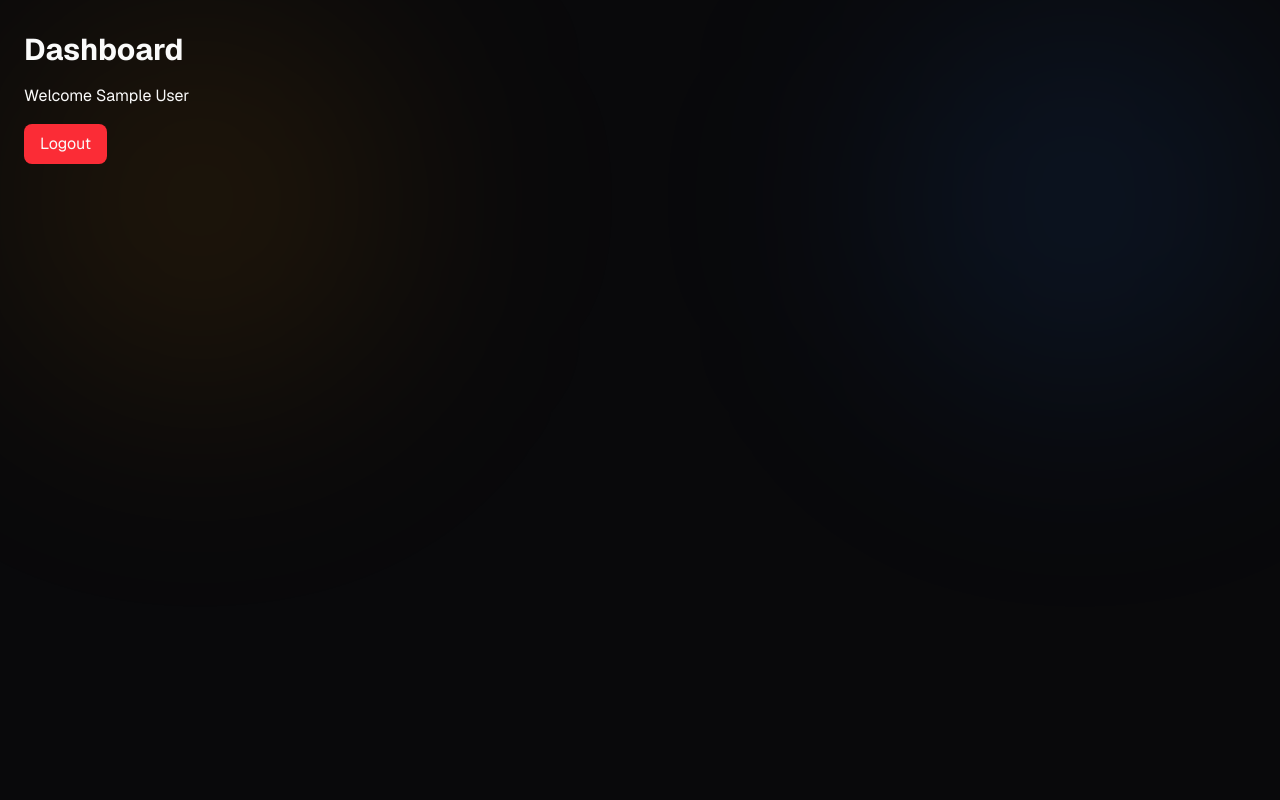
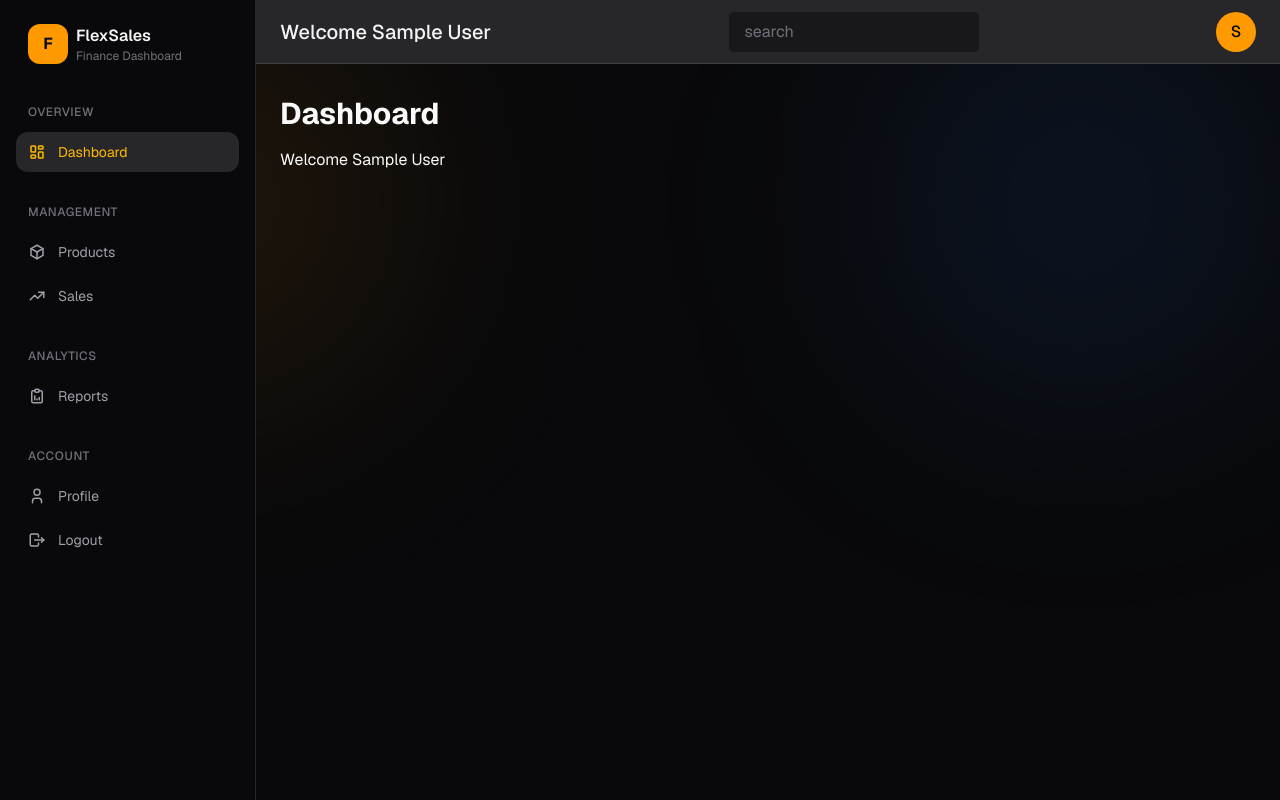
Before and after one commit to yoanny2023/sales-management-system, a Next.js app in the folder sales-ui/: page /dashboard in a window 1280 px wide. Built offline with nearby package versions, Linux system fonts and the light colour scheme; sample sign-in values are in the browser's storage.

Commit message:
add sidebar to dashboard layout & adjust spacing

```diff
--- a/sales-ui/src/app/(dashboard)/dashboard/page.tsx
+++ b/sales-ui/src/app/(dashboard)/dashboard/page.tsx
@@ -1,12 +1,13 @@
 "use client"
 
+import PageContainer from '@/components/layout/PageContainer';
 import { useAuth } from '@/context/authContext'
 
 function DashboardPage() {
  const{user,logout} = useAuth();
 
   return (
-    <>
+    <PageContainer>
        <h1 className="text-3xl font-bold">
         Dashboard
       </h1>
@@ -14,14 +15,7 @@ function DashboardPage() {
       <p className="mt-4">
         Welcome {user?.name}
       </p>
-
-      <button
-        onClick={logout}
-        className="mt-4 rounded-lg bg-red-500 px-4 py-2"
-      >
-        Logout
-      </button>
-    </>
+    </PageContainer>
   )
 }
 
--- a/sales-ui/src/app/(dashboard)/layout.tsx
+++ b/sales-ui/src/app/(dashboard)/layout.tsx
@@ -5,6 +5,8 @@ import { useAuth } from "@/context/authContext";
 import { useEffect } from "react"
 import { useRouter } from "next/navigation";
 import Loading from "@/components/ui/Loading";
+import Navbar from "@/components/layout/Navbar";
+import Sidebar from "@/components/layout/Sidebar";
 
 export default function DashboardLayout({
   children,
@@ -26,8 +28,15 @@ export default function DashboardLayout({
   if(!isAuthenticated) return <Loading />;
 
   return (
-    <PageContainer>
-      {children}
-    </PageContainer>
+    <div className="flex min-h-screen">
+      <Sidebar />
+      <div className="flex flex-1 flex-col">
+        <Navbar />
+
+        <main className="flex-1">
+          {children}
+        </main>
+      </div>
+    </div>
   );
 }
--- a/sales-ui/src/components/layout/Navbar.tsx
+++ b/sales-ui/src/components/layout/Navbar.tsx
@@ -0,0 +1,42 @@
+"use client"
+
+import { useAuth } from '@/context/authContext';
+import { IconMenu3 } from '@tabler/icons-react'
+import { useRouter } from 'next/navigation';
+import Input from '../ui/Input';
+
+function Navbar() {
+  const router = useRouter();
+  const{logout,user} = useAuth();
+
+  function onMenuClick(){
+
+  }
+
+  function handleLogout(){
+    logout()
+    router.replace("/login")
+  }
+
+  return (
+   <header className="w-full h-16 px-6 bg-zinc-800 border-b border-zinc-700 flex items-center justify-between">
+      {/* <button
+        onClick={onMenuClick}
+        className="lg:hidden text-zinc-200 cursor-pointer"
+      >
+        <IconMenu3 stroke={2} className="text-amber-500" size={18} />
+      </button> */}
+
+      <span className="font-medium text-sm md:text-md md:text-xl text-zinc-100">
+        {`Welcome ${user?.name}`}
+      </span>
+
+      <Input type="search" placeholder="search" className='w-auto' />
+      <div className="flex items-center justify-center font-medium h-10 w-10 rounded-full text-zinc-950 bg-amber-500">
+        {user?.name.toLowerCase().slice(0,1).toUpperCase()}
+      </div>
+    </header>
+  )
+}
+
+export default Navbar
--- a/sales-ui/src/components/layout/PageContainer.tsx
+++ b/sales-ui/src/components/layout/PageContainer.tsx
@@ -11,8 +11,7 @@ function PageContainer({
     <main
       {...props}
       className={cn(
-        "mx-auto w-full max-w-7xl",
-        "px-4 py-6 md:px-6 md:py-8",
+        "mx-auto w-full max-w-7xl px-4 py-6 md:px-6 md:py-8",
         className
       )}
     >
--- a/sales-ui/src/components/layout/Sidebar.tsx
+++ b/sales-ui/src/components/layout/Sidebar.tsx
@@ -0,0 +1,92 @@
+"use client"
+
+import { usePathname, useRouter } from "next/navigation"
+import { sidebarLinks } from "@/constants/sidebarLinks";
+import { IconX } from "@tabler/icons-react";
+import { cn } from "@/lib/utils";
+import { useAuth } from "@/context/authContext";
+import Link from "next/link";
+
+type SidebarProps = {
+  onClose?: () => void;
+};
+
+function Sidebar({onClose}: SidebarProps) {
+  const pathname = usePathname();
+  const router = useRouter();
+  const { logout } = useAuth();
+
+  function handleLogout() {
+    logout();
+    router.replace("/login");
+  }
+
+  return (
+    <aside className="hidden md:flex h-screen w-64 shrink-0 flex-col border-r border-zinc-800 bg-zinc-950 px-4 py-6">
+
+      <div className="mb-10 flex items-center gap-2 px-3">
+        <div className="flex h-10 w-10 items-center justify-center rounded-xl bg-amber-500 font-bold text-zinc-950">
+          F
+        </div>
+
+        <div>
+          <h2 className="font-semibold text-zinc-100">
+            FlexSales
+          </h2>
+          <p className="text-xs text-zinc-500">
+            Finance Dashboard
+          </p>
+        </div>
+      </div>
+
+      <nav className="flex flex-col gap-8">
+        {sidebarLinks.map( (section) => (
+          <div key={section.section}>
+
+            <h3 className="mb-3 px-3 text-xs font-medium uppercase tracking-wider text-zinc-500">
+              {section.section}
+            </h3>
+
+            <div className="flex flex-col gap-1">
+              {section.items.map((item) => {
+                const isActive = item.href && pathname === item.href;
+
+                if (item.action === "logout") {
+                  return (
+                    <button
+                      key={item.label}
+                      onClick={handleLogout}
+                      className="flex w-full items-center gap-3 rounded-xl px-3 py-2.5 text-sm text-zinc-400 cursor-pointer transition-all duration-200 hover:bg-zinc-900 hover:text-red-500"
+                    >
+                      <item.icon size={18} />
+                      <span>{item.label}</span>
+                    </button>
+                  );
+                }
+
+                return (
+                  <Link
+                    key={item.label}
+                    href={item.href!}
+                    className={cn(
+                      "flex items-center gap-3 rounded-xl px-3 py-2.5 text-sm transition-all duration-200",
+                      isActive
+                        ? "bg-zinc-800 text-amber-400"
+                        : "text-zinc-400 hover:bg-zinc-900 hover:text-zinc-100"
+                    )}
+                  >
+                    <item.icon size={18} />
+
+                    <span>{item.label}</span>
+                  </Link>
+                );
+              })}
+            </div>
+          </div>
+        ))}
+      </nav>
+    </aside>
+  )
+}
+
+export default Sidebar
--- a/sales-ui/src/constants/sidebarLinks.ts
+++ b/sales-ui/src/constants/sidebarLinks.ts
@@ -0,0 +1,31 @@
+import {IconBox, IconLayoutDashboard,IconLogout,IconReportAnalytics,IconTrendingUp,IconUser,IconUsers} from "@tabler/icons-react";
+
+export const sidebarLinks = [
+  {
+    section: "Overview",
+    items: [
+       {label: "Dashboard", href: "/dashboard", icon: IconLayoutDashboard }
+    ]
+  },
+  {
+    section: "Management",
+    items: [
+      {label: "Products", href: "/products", icon: IconBox,},
+      {label: "Sales", href: "/sales", icon: IconTrendingUp,},
+    ],
+  },
+  {
+    section: "Analytics",
+    items: [
+       {label: "Reports", href: "/report", icon: IconReportAnalytics},
+    ]
+  },
+  {
+    section: "Account",
+    items: [
+      {
+        label: "Profile", href: "/profile", icon: IconUser},
+       {label: "Logout", action: "logout", icon: IconLogout},
+    ]
+  },
+];
--- a/sales-ui/src/context/authContext.tsx
+++ b/sales-ui/src/context/authContext.tsx
@@ -2,7 +2,6 @@
 
 import { User } from "@/features/auth/types/auth.types";
 import React, { useContext, useEffect, useState } from "react"
-import { useRouter } from 'next/navigation';
 
   type AuthContextType = {
     user: User | null;
@@ -20,8 +19,6 @@ export function AuthContextProvider({children}:{children: React.ReactNode}){
   const[user,setUser] = useState<User | null>(null);
   const[token, setToken] = useState<string | null>(null);
   const[isLoading, setIsLoading] = useState(true);
-
-  const router = useRouter();
 
   useEffect(() => {
     const storedToken = window.localStorage.getItem("token");
@@ -48,7 +45,6 @@ export function AuthContextProvider({children}:{children: React.ReactNode}){
 
     localStorage.removeItem("token");
     localStorage.removeItem("user");
-    router.push("/");
   }
 
   return(
```
